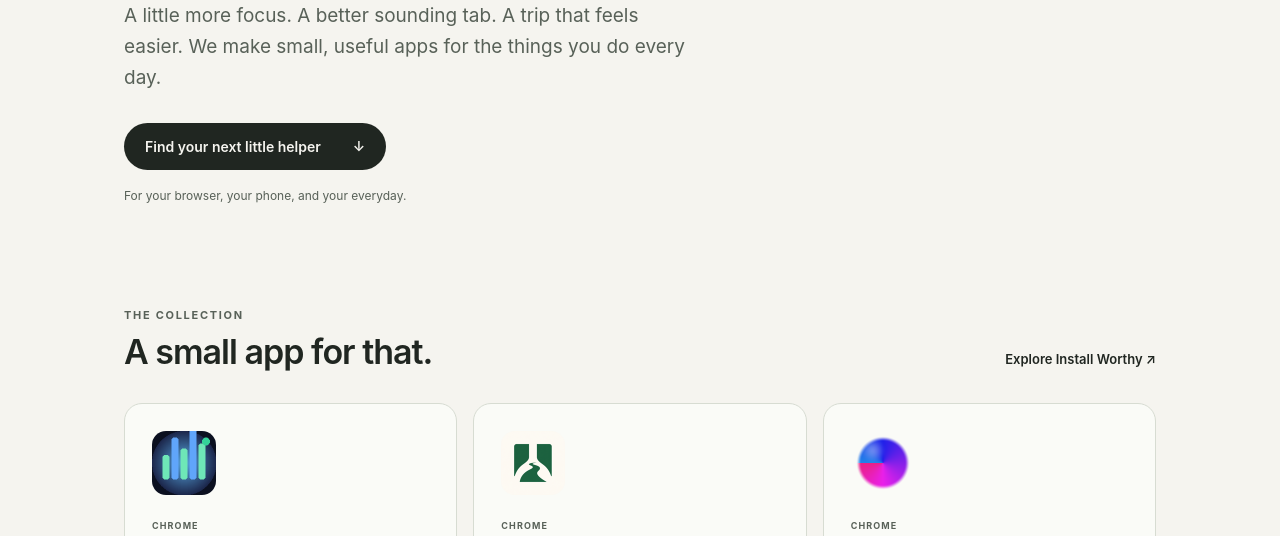
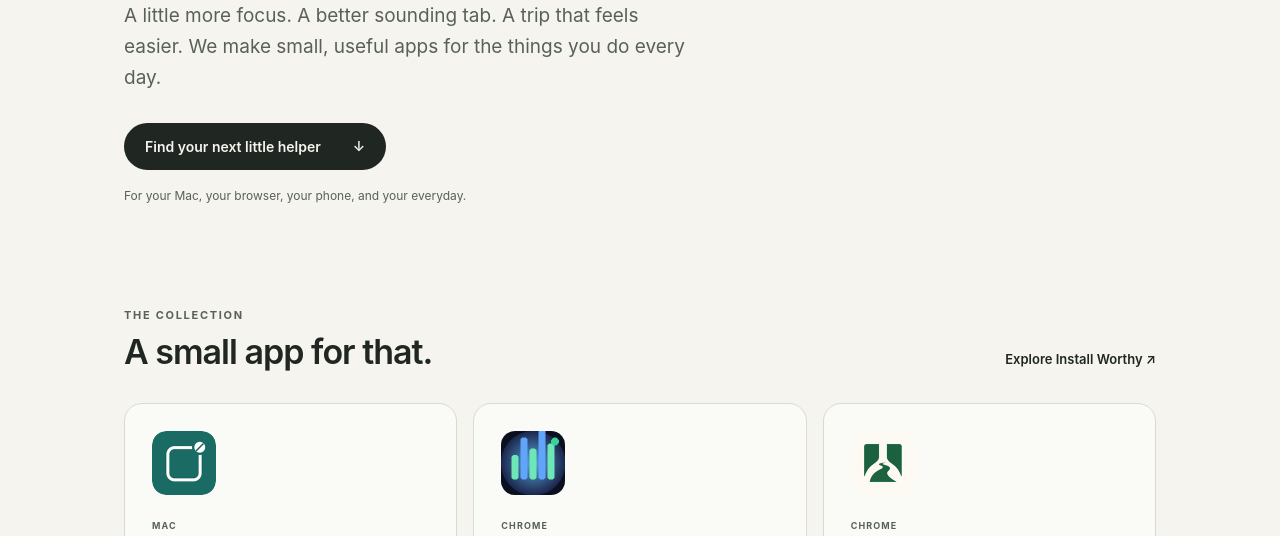
Before and after one commit to asdftq/asdftq.github.io, a plain HTML site: page index.html in a window 1280 px wide. Shown: the part 410-946 px from the top of the page. Drawn offline with Linux system fonts and the light colour scheme.

Commit message:
feat: add NoBadge to the studio homepage

```diff
--- a/index.html
+++ b/index.html
@@ -4,7 +4,7 @@
 <meta charset="utf-8">
 <meta name="viewport" content="width=device-width,initial-scale=1">
 <title>asdftq — Small apps. Thoughtfully made.</title>
-<meta name="description" content="An independent app studio making small, focused tools for everyday life. Explore apps for better focus, clearer audio, travel, and keeping time.">
+<meta name="description" content="An independent app studio making small, focused tools for everyday life. Explore Mac, browser, and iPhone apps for better focus, clearer audio, travel, and keeping time.">
 <meta name="theme-color" content="#f5f4ef">
 <link rel="canonical" href="https://www.asdftq.com/">
 <link rel="icon" href="/favicon.svg" type="image/svg+xml">
@@ -18,9 +18,10 @@
 <a class="skip" href="#main">Skip to content</a>
 <header class="wrap"><a class="wordmark" href="/" aria-label="asdftq home">asdftq<span aria-hidden="true">.</span></a><nav aria-label="Main navigation"><a href="#apps">Our apps</a><a href="https://github.com/asdftq">GitHub <span aria-hidden="true">↗</span></a></nav></header>
 <main id="main" class="wrap">
-<section class="intro" aria-labelledby="intro-title"><p class="eyebrow"><span class="dot" aria-hidden="true"></span> INDEPENDENT APP STUDIO</p><h1 id="intro-title">Small apps.<br><span>Thoughtfully made.</span></h1><p class="lead">A little more focus. A better sounding tab. A trip that feels easier. We make small, useful apps for the things you do every day.</p><a class="primary" href="#apps">Find your next little helper <span aria-hidden="true">↓</span></a><div class="intro-note">For your browser, your phone, and your everyday.</div></section>
+<section class="intro" aria-labelledby="intro-title"><p class="eyebrow"><span class="dot" aria-hidden="true"></span> INDEPENDENT APP STUDIO</p><h1 id="intro-title">Small apps.<br><span>Thoughtfully made.</span></h1><p class="lead">A little more focus. A better sounding tab. A trip that feels easier. We make small, useful apps for the things you do every day.</p><a class="primary" href="#apps">Find your next little helper <span aria-hidden="true">↓</span></a><div class="intro-note">For your Mac, your browser, your phone, and your everyday.</div></section>
 <section id="apps" aria-labelledby="apps-title"><div class="section-head"><div><p class="eyebrow">THE COLLECTION</p><h2 id="apps-title">A small app for that.</h2></div><a class="text-link" href="/install-worthy/">Explore Install Worthy <span aria-hidden="true">↗</span></a></div>
 <div class="apps">
+<a class="app" href="/nobadge/"><img src="/nobadge/assets/icon-128.png" alt="" width="64" height="64"><div><span class="platform">MAC</span><h3>NoBadge</h3><p>A quieter Dock during Focus. Hide supported notification badges, then restore them when you’re done.</p><span class="action">Explore app <span aria-hidden="true">↗</span></span></div></a>
 <a class="app" href="/install-worthy/equilzer/"><img src="/install-worthy/icons/equilzer.png" alt="" width="64" height="64"><div><span class="platform">CHROME</span><h3>Equilzer</h3><p>Make web audio sound right, with presets and a full 10-band equalizer.</p><span class="action">Explore app <span aria-hidden="true">↗</span></span></div></a>
 <a class="app" href="/install-worthy/focus-lane/"><img src="/install-worthy/icons/focus-lane.png" alt="" width="64" height="64"><div><span class="platform">CHROME</span><h3>Focus Lane</h3><p>Give your attention some breathing room. Block distracting sites with one switch.</p><span class="action">Explore app <span aria-hidden="true">↗</span></span></div></a>
 <a class="app" href="/install-worthy/right-click-share/"><img src="/install-worthy/icons/right-click-share.png" alt="" width="64" height="64"><div><span class="platform">CHROME</span><h3>Right Click Share</h3><p>A shorter path from finding something to sharing it. Right-click and send.</p><span class="action">Explore app <span aria-hidden="true">↗</span></span></div></a>
```
Also changed, not shown: nobadge/assets/icon-128.png (added), 1 other file.
